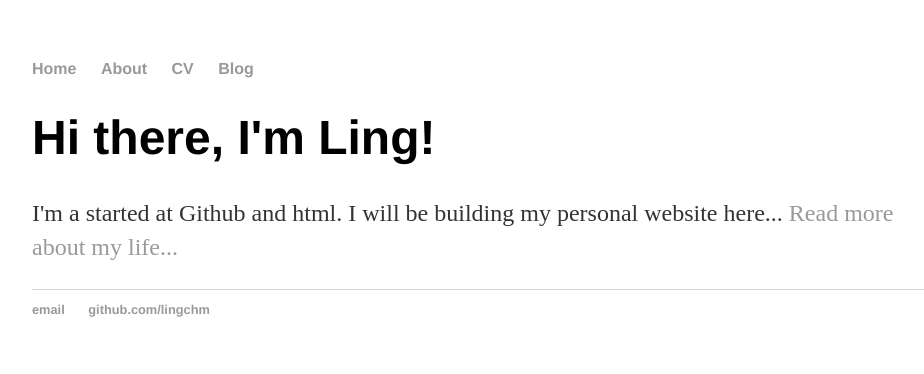
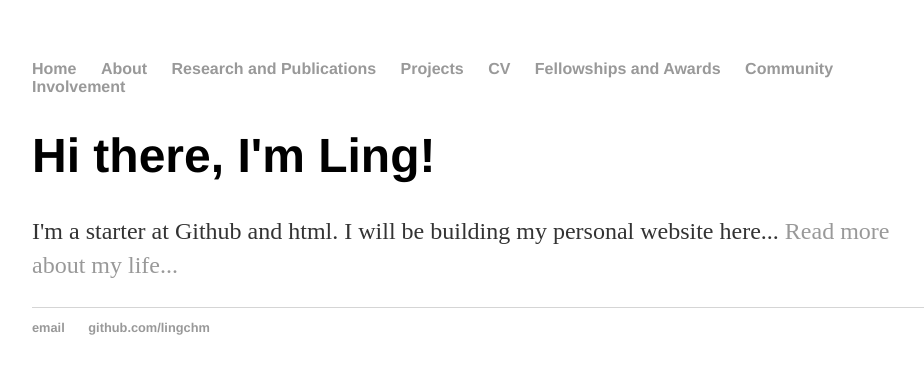
Before and after one commit to lingchm/lingchm.github.io, a Jekyll site: the page built from index.html, in a window 1280 px wide. Shown: the top 374 px of the page, without its empty margins (160-1084 px from the left). Built offline with Jekyll 4.4.1, drawn with Linux system fonts in a browser that asks for light colours.

Commit message:
Update index.html

```diff
--- a/index.html
+++ b/index.html
@@ -1,30 +1,8 @@
-<!DOCTYPE html>
-<html>
-	<head>
-		<title>Lingchao Mao Cop</title>
-		<!-- link to main stylesheet -->
-		<link rel="stylesheet" type="text/css" href="/css/main.css">
-	</head>
-	<body>
-		<nav>
-    		<ul>
-        		<li><a href="/">Home</a></li>
-	        	<li><a href="/about">About</a></li>
-        		<li><a href="/cv">CV</a></li>
-        		<li><a href="/blog">Blog</a></li>
-    		</ul>
-		</nav>
-		<div class="container">
-    		<div class="blurb">
-        		<h1>Hi there, I'm Ling!</h1>
-				<p>I'm a started at Github and html. I will be building my personal website here... <a href="/about">Read more about my life...</a></p>
-    		</div><!-- /.blurb -->
-		</div><!-- /.container -->
-		<footer>
-    		<ul>
-        		<li><a href="mailto:hlingchm@gmail.com">email</a></li>
-        		<li><a href="https://github.com/lingchm">github.com/lingchm</a></li>
-			</ul>
-		</footer>
-	</body>
-</html>
+---
+layout: default
+title: Hank Quinlan, Horrible Cop
+---
+<div class="blurb">
+	<h1>Hi there, I'm Ling!</h1>
+	<p>I'm a starter at Github and html. I will be building my personal website here...  <a href="/about">Read more about my life...</a></p>
+</div><!-- /.blurb -->
```
